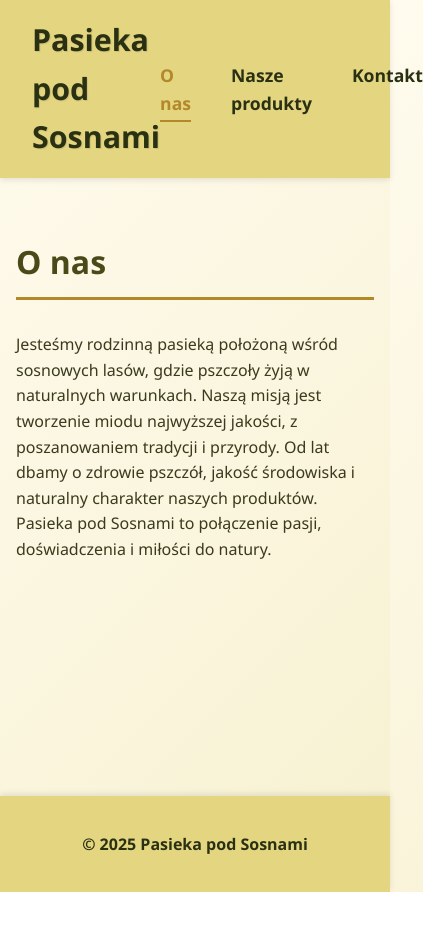
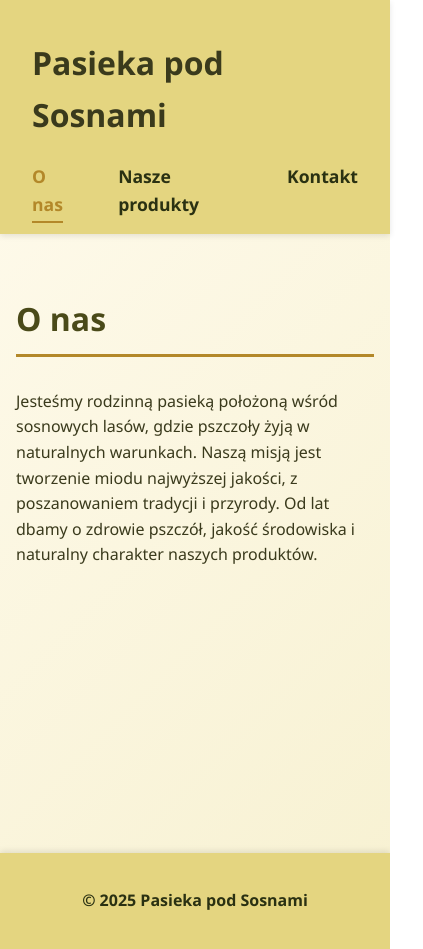
Before and after one commit to 56456marcel/pasiekapodsosnami, a plain HTML site: page index.html in a window 390 px wide. Both pictures are taken after a click on the link "O nas". Shown: the whole page, 423 px wide, since content can reach past the window. Before the commit the page ends 892 px from the top, so only its background shows below. Drawn offline with Linux system fonts and the light colour scheme.

Commit message:
Update index.html

```diff
--- a/index.html
+++ b/index.html
@@ -9,26 +9,26 @@
 <body>
 
 <header>
-  <div class="logo">
-    <h1>Pasieka pod Sosnami</h1>
-  </div>
+  <div class="container header-container">
+    <h1 class="logo">Pasieka pod Sosnami</h1>
     <nav>
-    <ul>
+      <ul class="menu">
         <li><a href="#" data-target="onas" class="active">O nas</a></li>
         <li><a href="#" data-target="produkty">Nasze produkty</a></li>
         <li><a href="#" data-target="kontakt">Kontakt</a></li>
       </ul>
     </nav>
+  </div>
 </header>
 
-<main>
+<main class="container">
+
   <section id="onas" class="content-section active">
     <h2>O nas</h2>
     <p>
       Jesteśmy rodzinną pasieką położoną wśród sosnowych lasów, gdzie pszczoły żyją w naturalnych warunkach.
-      Naszą misją jest tworzenie miodu najwyższej jakości, z poszanowaniem tradycji i przyrody. Od lat dbamy
-      o zdrowie pszczół, jakość środowiska i naturalny charakter naszych produktów. Pasieka pod Sosnami to
-      połączenie pasji, doświadczenia i miłości do natury.
+      Naszą misją jest tworzenie miodu najwyższej jakości, z poszanowaniem tradycji i przyrody.
+      Od lat dbamy o zdrowie pszczół, jakość środowiska i naturalny charakter naszych produktów.
     </p>
   </section>
 
@@ -36,81 +36,81 @@
     <h2>Nasze produkty</h2>
     <div class="produkty">
 
-      <div class="produkt">
+      <article class="produkt">
         <img src="https://a.allegroimg.com/original/112818/b17269db4b37897b5e3529d0874e/MIOD-LIPOWY-Z-WARMII-1-2-KG-SWIEZY-I-AROMATYCZNY" alt="Miód lipowy" />
         <h3>Miód lipowy</h3>
         <p>Naturalny miód lipowy z okolicznych lasów, o delikatnym smaku i aromacie.</p>
         <button>Kup teraz</button>
-      </div>
+      </article>
 
-      <div class="produkt">
+      <article class="produkt">
         <img src="https://sklep.brat.pl/userdata/public/gfx/8226/miod-wielokwiatowy-900ml.jpg" alt="Miód wielokwiatowy" />
         <h3>Miód wielokwiatowy</h3>
         <p>Klasyczny miód o bogatym bukiecie kwiatowym, idealny do herbaty i deserów.</p>
         <button>Kup teraz</button>
-      </div>
+      </article>
 
-      <div class="produkt">
+      <article class="produkt">
         <img src="https://bioshop.com.pl/userdata/public/gfx/8750/Miod-gryczany-1200-g---Pasieki-Rodziny-Sadowskich.jpg" alt="Miód gryczany" />
         <h3>Miód gryczany</h3>
         <p>Charakterystyczny miód gryczany ceniony za wyjątkowy smak i właściwości zdrowotne.</p>
         <button>Kup teraz</button>
-      </div>
+      </article>
 
     </div>
   </section>
 
   <section id="kontakt" class="content-section">
     <h2>Kontakt</h2>
-    <form name="kontakt" method="POST" data-netlify="true" netlify-honeypot="bot-field" netlify>
+    <form name="kontakt" method="POST" data-netlify="true" netlify-honeypot="bot-field" class="kontakt-form">
       <input type="hidden" name="form-name" value="kontakt" />
       <p class="hidden">
         <label>Nie wypełniaj tego pola: <input name="bot-field" /></label>
       </p>
 
-      <label>Imię i nazwisko:<br />
+      <label>
+        Imię i nazwisko:<br />
         <input type="text" name="name" required />
       </label>
 
-      <label>Twój e-mail:<br />
+      <label>
+        Twój e-mail:<br />
         <input type="email" name="email" required />
       </label>
 
-      <label>Wiadomość:<br />
+      <label>
+        Wiadomość:<br />
         <textarea name="message" rows="5" required></textarea>
       </label>
 
       <button type="submit">Wyślij wiadomość</button>
     </form>
   </section>
+
 </main>
 
 <footer>
+  <div class="container footer-container">
     <p>&copy; 2025 Pasieka pod Sosnami</p>
+  </div>
 </footer>
 
 <script>
-  const links = document.querySelectorAll('nav ul li a');
+  // Prosta obsługa menu i przełączanie sekcji bez scrollowania
+  const links = document.querySelectorAll('.menu a');
   const sections = document.querySelectorAll('.content-section');
-
-  function showSection(id) {
-    sections.forEach(sec => {
-      if (sec.id === id) {
-        sec.classList.add('active');
-      } else {
-        sec.classList.remove('active');
-      }
-    });
-    links.forEach(link => {
-      link.classList.toggle('active', link.dataset.target === id);
-    });
-  }
 
   links.forEach(link => {
     link.addEventListener('click', e => {
       e.preventDefault();
-      const target = link.dataset.target;
-      showSection(target);
+      const targetId = link.dataset.target;
+
+      sections.forEach(section => {
+        section.classList.toggle('active', section.id === targetId);
+      });
+
+      links.forEach(l => l.classList.remove('active'));
+      link.classList.add('active');
     });
   });
 </script>
```
Lines whose indentation alone changed are shown as unchanged.
